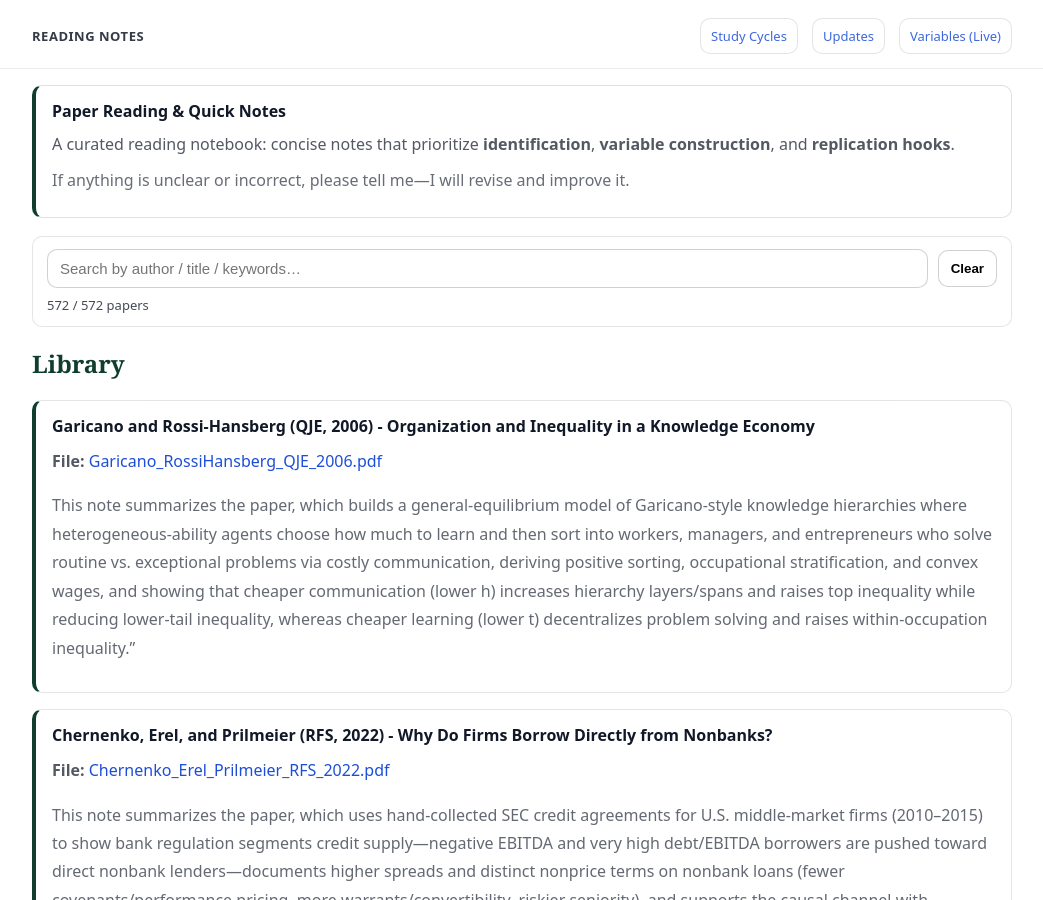
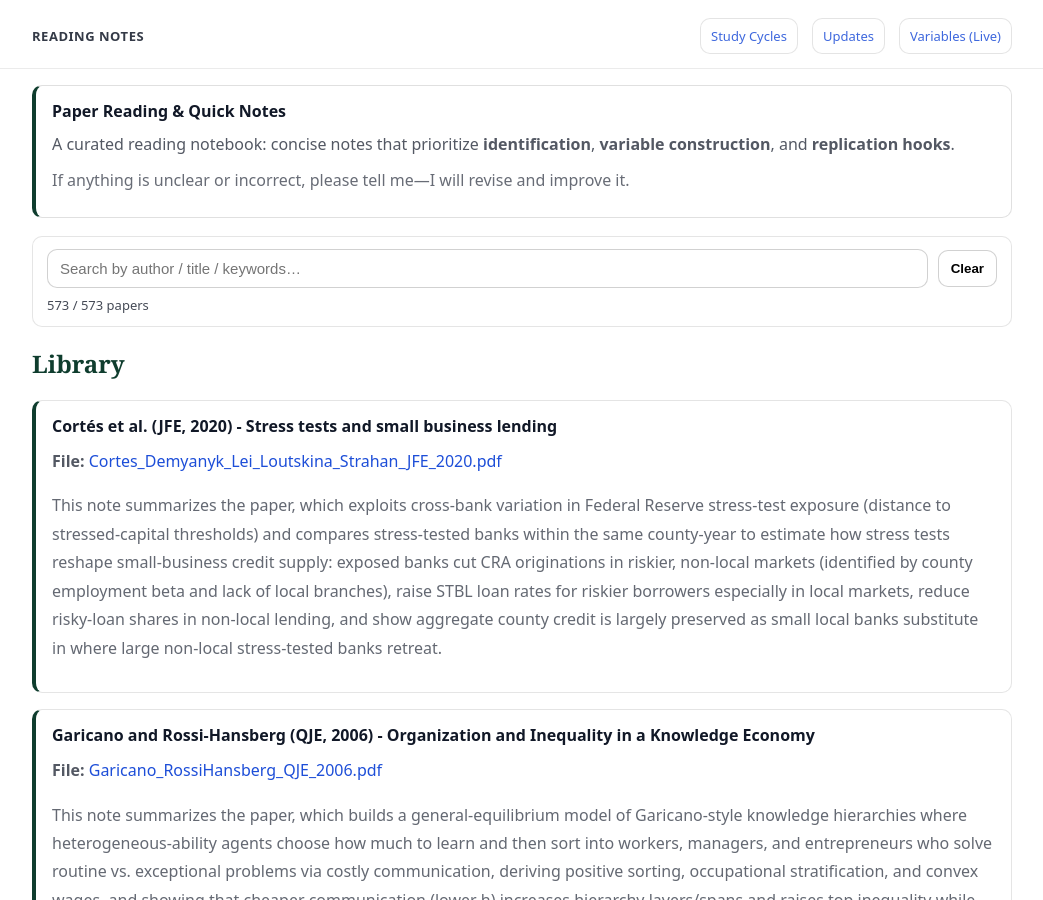
Before and after one commit to yaxinzn/study-archive, a Jekyll site: the page built from reading/index.md, in a window 1280 px wide and 900 px high. Shown: the whole window, without its empty margins (118-1161 px from the left). Built offline with Jekyll 4.4.1, drawn with Linux system fonts in a browser that asks for light colours.

Commit message:
Reading: add/update Cortes_Demyanyk_Lei_Loutskina_Strahan_JFE_2020.pdf

```diff
--- a/_data/reading.yml
+++ b/_data/reading.yml
@@ -1,3 +1,7 @@
+- title: "Cortés et al. (JFE, 2020) - Stress tests and small business lending"
+  file: "Cortes_Demyanyk_Lei_Loutskina_Strahan_JFE_2020.pdf"
+  desc: "This note summarizes the paper, which exploits cross-bank variation in Federal Reserve stress-test exposure (distance to stressed-capital thresholds) and compares stress-tested banks within the same county-year to estimate how stress tests reshape small-business credit supply: exposed banks cut CRA originations in riskier, non-local markets (identified by county employment beta and lack of local branches), raise STBL loan rates for riskier borrowers especially in local markets, reduce risky-loan shares in non-local lending, and show aggregate county credit is largely preserved as small local banks substitute in where large non-local stress-tested banks retreat."
+
 - title: "Garicano and Rossi-Hansberg (QJE, 2006) - Organization and Inequality in a Knowledge Economy"
   file: "Garicano_RossiHansberg_QJE_2006.pdf"
   desc: "This note summarizes the paper, which builds a general-equilibrium model of Garicano-style knowledge hierarchies where heterogeneous-ability agents choose how much to learn and then sort into workers, managers, and entrepreneurs who solve routine vs. exceptional problems via costly communication, deriving positive sorting, occupational stratification, and convex wages, and showing that cheaper communication (lower h) increases hierarchy layers/spans and raises top inequality while reducing lower-tail inequality, whereas cheaper learning (lower t) decentralizes problem solving and raises within-occupation inequality.”"
```
Also changed, not shown: 1 other file.
